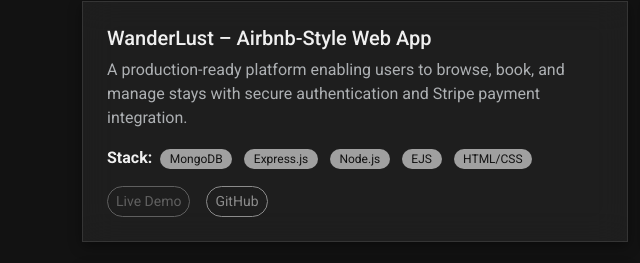
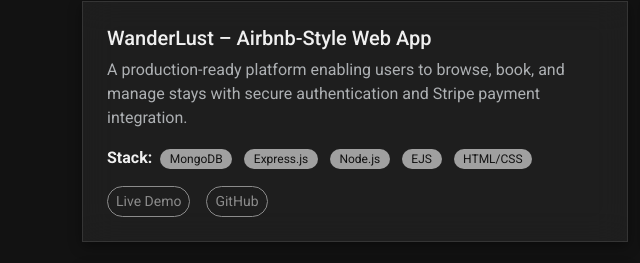
Before and after one commit to pranavrajchoudhary/portfolio, a plain HTML site: page index.html in a window 1280 px wide. Shown: the part 1588-1851 px from the top of the page, 0-640 px from the left. Drawn offline with nearby package versions, Linux system fonts and the light colour scheme; a small style sheet from the web is missing.

Commit message:
Update index.html

```diff
--- a/index.html
+++ b/index.html
@@ -486,8 +486,8 @@
                                     class="project-tag">Express.js</span> <span class="project-tag">Node.js</span> <span
                                     class="project-tag">EJS</span> <span class="project-tag">HTML/CSS</span></p>
                             <div class="d-flex gap-3 mt-3">
-                                <a href="https://wanderlust-nxrg.onrender.com/" class="btn btn-sm cta-button rounded-pill disabled-link"
-                                    aria-disabled="true">Live Demo</a>
+                                <a href="https://wanderlust-nxrg.onrender.com/" class="btn btn-sm cta-button rounded-pill "
+                                  target="_blank"  >Live Demo</a>
                                 <a href="https://github.com/pranavrajchoudhary/WanderLust"
                                     class="btn btn-sm cta-button rounded-pill" target="_blank"
                                     rel="noopener noreferrer">GitHub</a>
```
